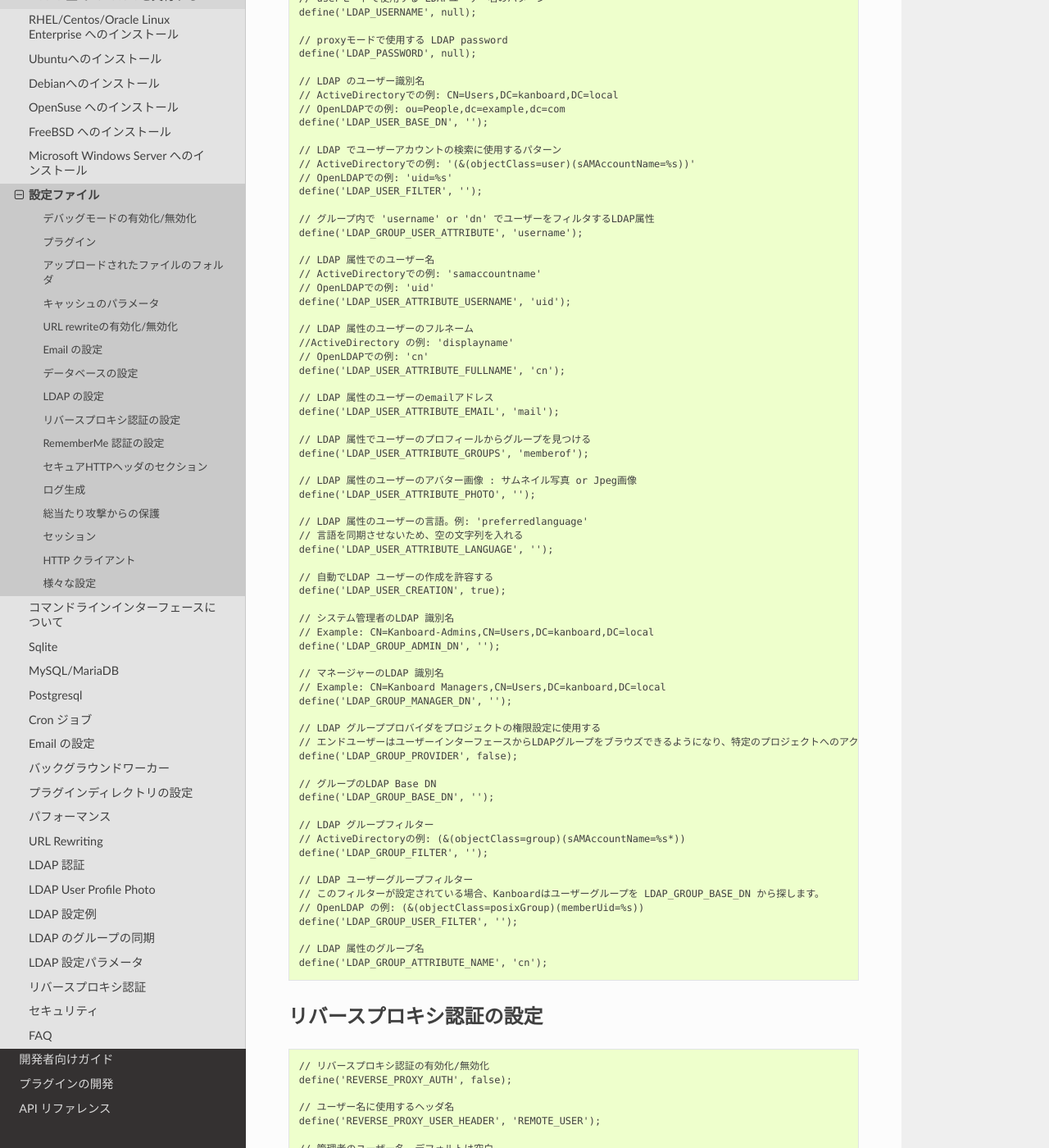
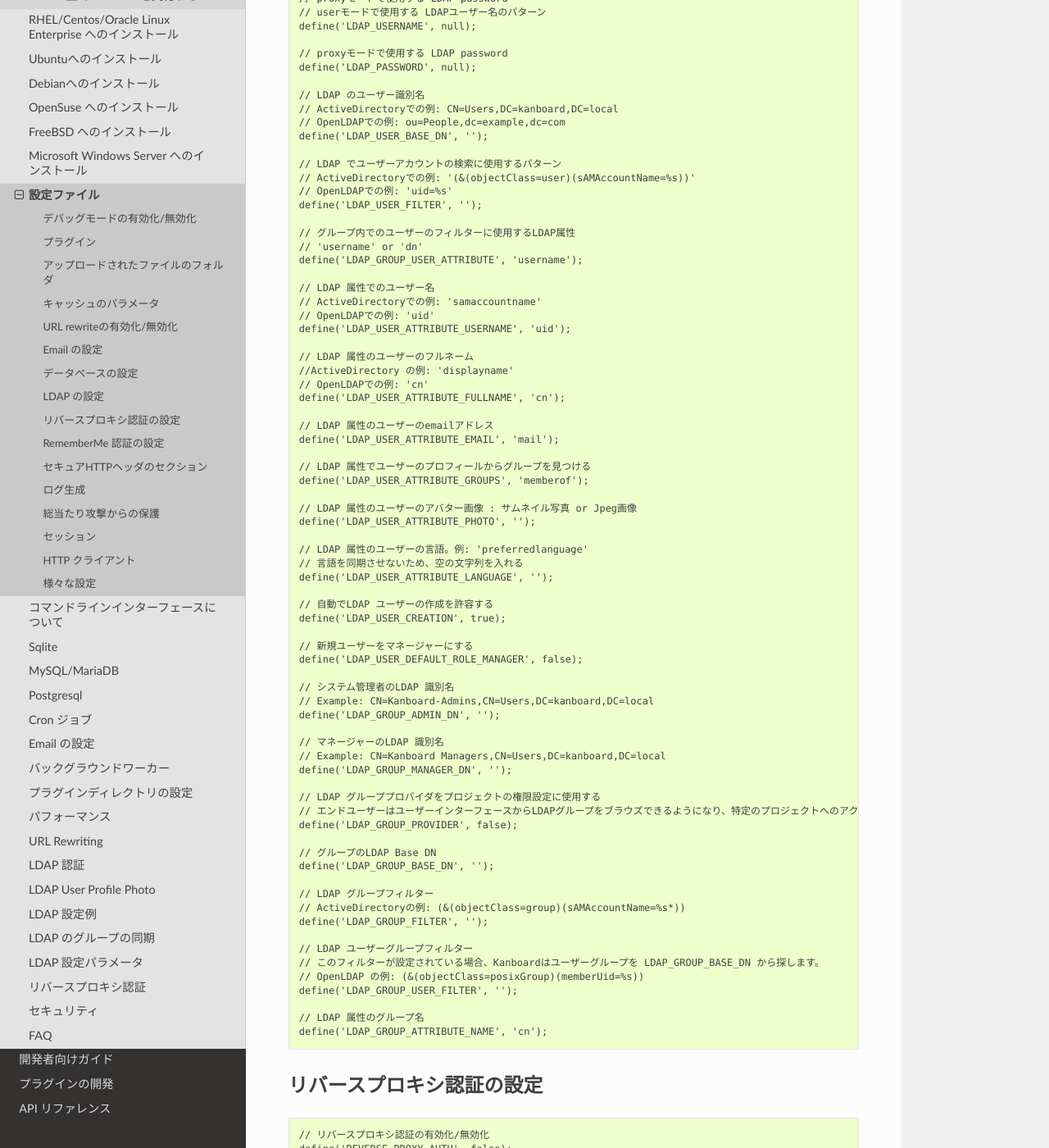
Before and after one commit to sambar-fgfs/Kanboard-documentation-ja, a Sphinx documentation site: the page built from source/admin_guide/config_file.rst, in a window 1280 px wide and 1400 px high, scrolled down 2936 px. Shown: the whole window at 82% size. Built offline with Sphinx 7.4.7 and the Read the Docs theme 2.0.0, drawn with Linux system fonts in a browser that asks for light colours; pages that are not in the unit, such as notebooks, are missing from menus; some of the changed text lies outside the part shown.

Commit message:
update v1.2.16

```diff
--- a/source/admin_guide/config_file.rst
+++ b/source/admin_guide/config_file.rst
@@ -18,6 +18,7 @@
 -  デバッグモードのログはすべてSQLクエリで、ページの生成に時間が掛かります。
 -  ``system`` ドライバは   `php.ini <http://php.net/manual/en/errorfunc.configuration.php#ini.error-log>`__ 内で設定したビルトインのPHPロガーを使用します。
    デフォルトでは、ログメッセージはwebサーバーのログとして送られます。
+
 プラグイン
 -------
 
@@ -83,6 +84,7 @@
     define('MAIL_SMTP_PORT', 25);
     define('MAIL_SMTP_USERNAME', '');
     define('MAIL_SMTP_PASSWORD', '');
+    define('MAIL_SMTP_HELO_NAME', null); // null (デフォルト)か FQDN が使用できます
     define('MAIL_SMTP_ENCRYPTION', 'ssl'); // "null", "ssl", "tls" が利用できます
 
     // "sendmail" での送信を選んだときに sendmail コマンドが使用する設定
@@ -169,7 +171,8 @@
     // OpenLDAPでの例: 'uid=%s'
     define('LDAP_USER_FILTER', '');
 
-    // グループ内で 'username' or 'dn' でユーザーをフィルタするLDAP属性
+    // グループ内でのユーザーのフィルターに使用するLDAP属性
+    // 'username' or 'dn'
     define('LDAP_GROUP_USER_ATTRIBUTE', 'username');
 
     // LDAP 属性でのユーザー名
@@ -197,6 +200,9 @@
 
     // 自動でLDAP ユーザーの作成を許容する
     define('LDAP_USER_CREATION', true);
+
+    // 新規ユーザーをマネージャーにする
+    define('LDAP_USER_DEFAULT_ROLE_MANAGER', false);
 
     // システム管理者のLDAP 識別名
     // Example: CN=Kanboard-Admins,CN=Users,DC=kanboard,DC=local
@@ -235,6 +241,9 @@
 
     // ユーザー名に使用するヘッダ名
     define('REVERSE_PROXY_USER_HEADER', 'REMOTE_USER');
+
+    // ユーザー名に使用するヘッダ名
+    define('REVERSE_PROXY_EMAIL_HEADER', 'REMOTE_EMAIL');
 
     // 管理者のユーザー名。デフォルトは空白
     define('REVERSE_PROXY_DEFAULT_ADMIN', '');
@@ -297,6 +306,12 @@
     // http://php.net/manual/ja/session.configuration.php#ini.session.cookie-lifetime も参照のこと
     define('SESSION_DURATION', 0);
 
+    // セッションハンドラ: db or php
+    //    db: セッション情報はデータベース内に保存される(デフォルト)
+    //    php: セッション情報はPHP内部のセッションハンドラに保存される
+    // 詳細は https://www.php.net/manual/en/session.customhandler.php を参照願います。
+    define('SESSION_HANDLER', 'db');
+
 HTTP クライアント
 -----------
 
```
Also changed, not shown: source/admin_guide/email.rst (+8 -0 lines), source/admin_guide/installation.rst (+4 -3 lines), 1 other file.
